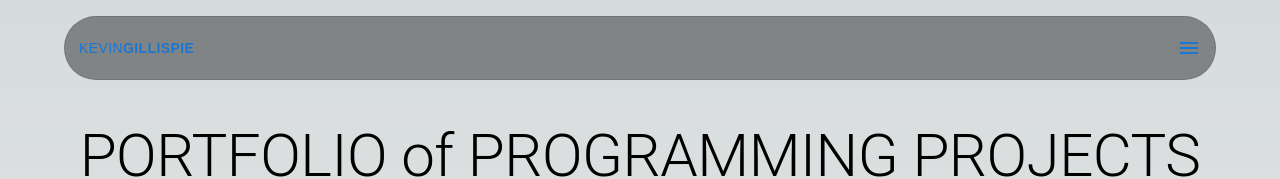
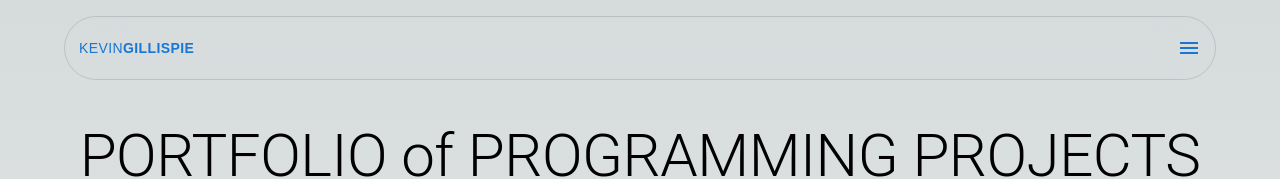
Before and after one commit to kevingillispie/kevingillispie.com, a Next.js app: page /portfolio in a window 1280 px wide. Shown: the top 179 px of the page. Built offline with nearby package versions, Linux system fonts and the light colour scheme; a web font is replaced by a local one.

Commit message:
Default to light mode

```diff
--- a/pages/portfolio.tsx
+++ b/pages/portfolio.tsx
@@ -9,7 +9,7 @@ import '@/app/styles/globals.css'
 import '@/app/styles/portfolio.css'
 
 export default function MediaCover() {
-    const [mode] = React.useState<PaletteMode>('dark');
+    const [mode] = React.useState<PaletteMode>('light');
     const titleStyle = {
         opacity: 0
     }
--- a/pages/portfolio/euclidean-algorithm.tsx
+++ b/pages/portfolio/euclidean-algorithm.tsx
@@ -10,7 +10,7 @@ import NavBar from '@/app/components/navigation/navbar';
 import '@/app/styles/euclids-prism.css'
 
 export default function BasicTextFields() {
-    const [mode] = React.useState<PaletteMode>('dark');
+    const [mode] = React.useState<PaletteMode>('light');
     const formAction = '#default-is-prevented.lolz';
     const titleStyle = {
         opacity: 0
```
